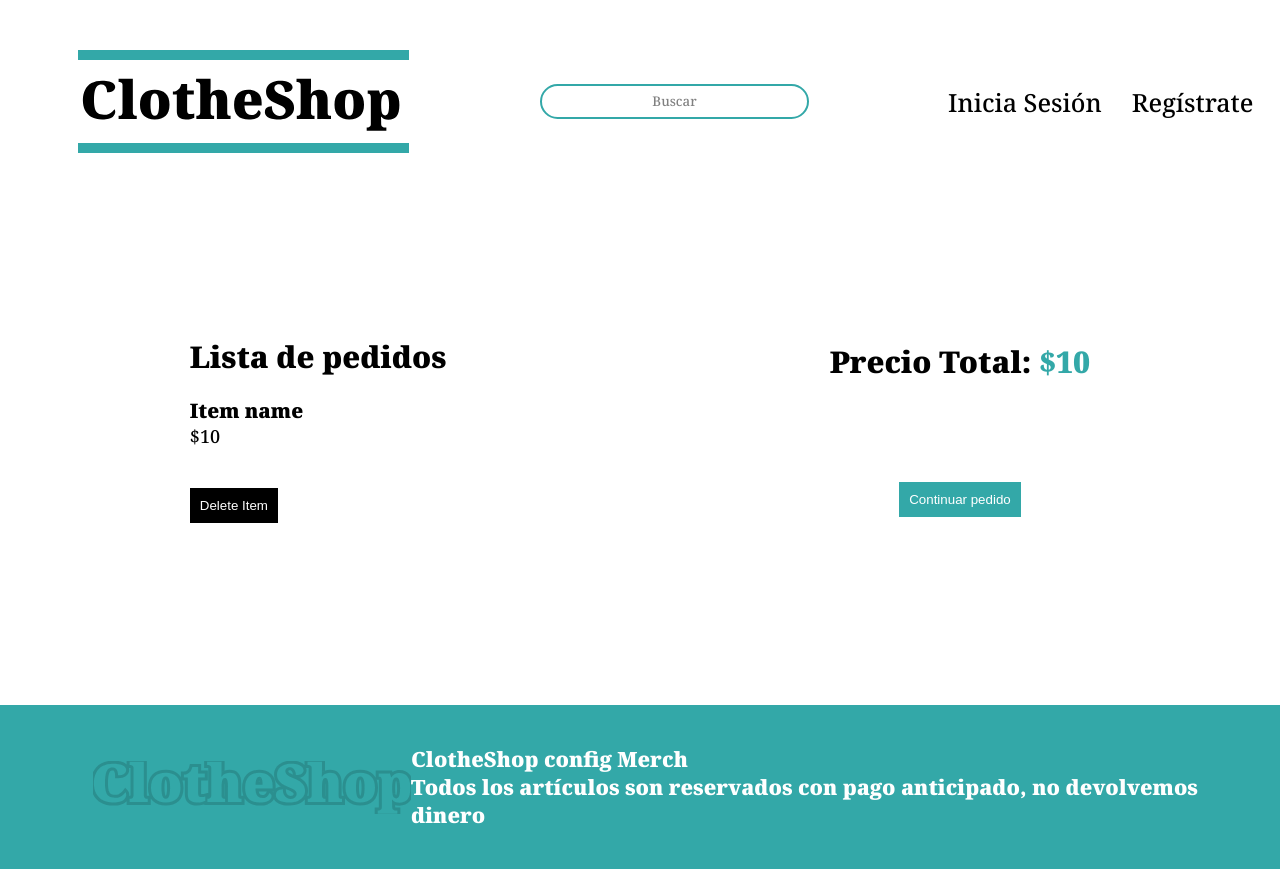
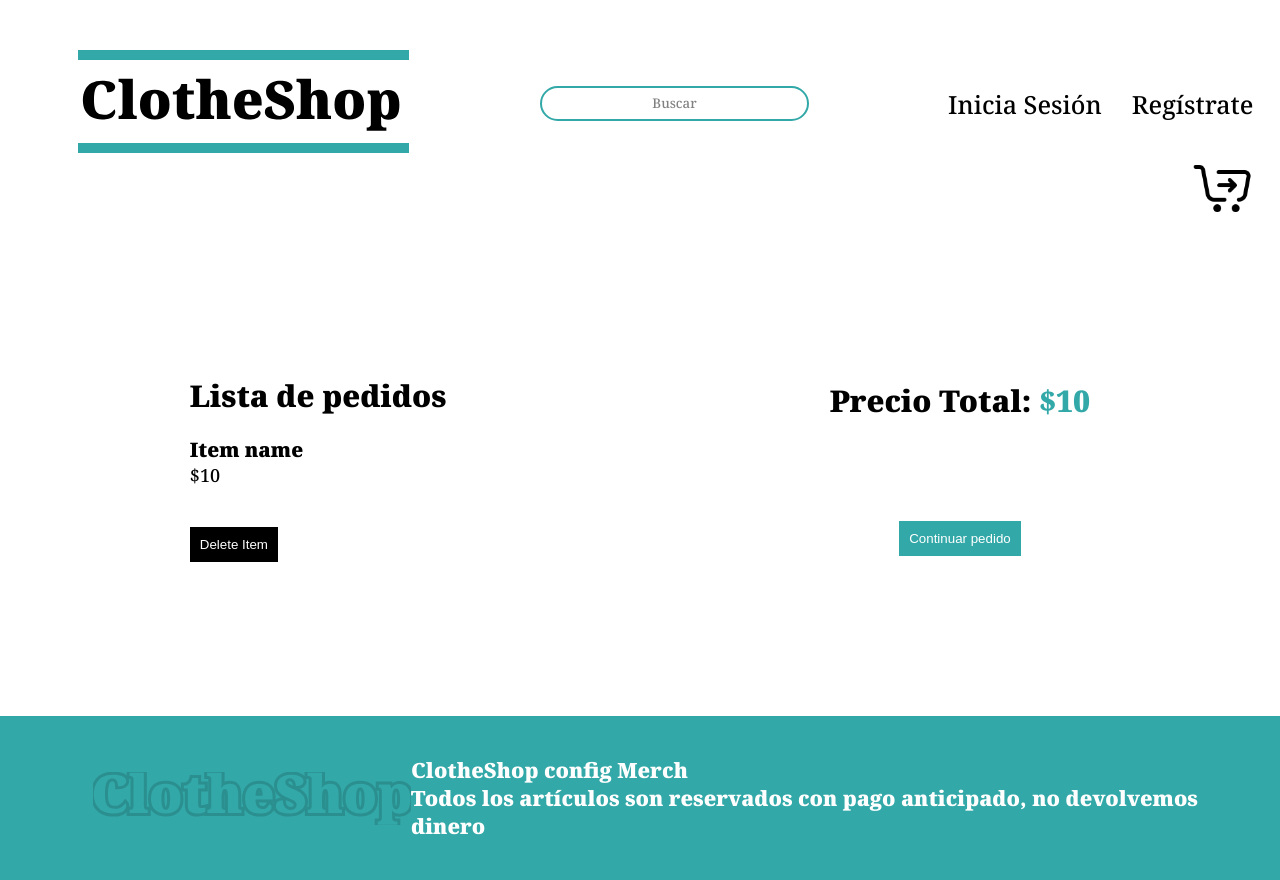
Before and after one commit to kevinarias2210/clothe_Shop_Store, a React (Vite) app: page /checkout in a window 1280 px wide. Built offline with nearby package versions, Linux system fonts and the light colour scheme.

Commit message:
se agregaron custom hooks para guardar las propiedades de agregar objetos al carrito y enumerar los objetos seleccionados, conexion con react routes y un poco de estilos

```diff
--- a/index.html
+++ b/index.html
@@ -2,7 +2,7 @@
 <html lang="en">
   <head>
     <meta charset="UTF-8" />
-    <link rel="icon" type="image/svg+xml" href="/vite.svg" />
+    <link rel="icon" type="image/svg+xml" href="./src/componentes/Header/img/logo_White.svg" />
     <link rel="preconnect" href="https://fonts.googleapis.com">
     <link rel="preconnect" href="https://fonts.gstatic.com" crossorigin>
     <link href="https://fonts.googleapis.com/css2?family=Noto+Serif:wght@500;900&family=Rubik:wght@300;500&display=swap" rel="stylesheet">
--- a/src/componentes/Checkout/Checkout.jsx
+++ b/src/componentes/Checkout/Checkout.jsx
@@ -1,3 +1,4 @@
+import { Link } from 'react-router-dom';
 import './css/Checkout.css';
 
 function Checkout (){
@@ -16,7 +17,9 @@ function Checkout (){
 
       <div className="checkOut__total">
         <h3 className='checkOut__total--h3'>Precio Total: <span>$10</span> </h3>
-        <button className='checkOut__total--continue' type="button">Continuar pedido</button>
+        <Link to="/checkout/information">
+          <button className='checkOut__total--continue' type="button">Continuar pedido</button>
+        </Link>
       </div>
     </div>
   );
--- a/src/componentes/Checkout/css/Checkout.css
+++ b/src/componentes/Checkout/css/Checkout.css
@@ -1,6 +1,6 @@
 .checkOut{
     width: 100%;
-    height: 69vh;
+    height: 62vh;
     display: flex;
     justify-content: center;
     align-items: center;
--- a/src/componentes/Header/Header.jsx
+++ b/src/componentes/Header/Header.jsx
@@ -1,12 +1,21 @@
+import React from 'react';
+import { Link } from 'react-router-dom';
+import { appContext } from '../../context/appContext';
 import logo from "./img/logo.svg";
+import logoCheck from "./img/checkout.png";
 import './css/Header.css';
 
 
 function Header (){
+    const { state } = React.useContext(appContext);
+    const { cart } = state;
+
     return(
         <header className="header">
             <div className="header__container">
-                <img className="header__container--img" src={logo} alt="logo" />
+                <Link to="/" >
+                    <img className="header__container--img" src={logo} alt="logo" />
+                </Link>
 
                 <div className="header__container--input">
                     <input className="header__container--in" type="text" placeholder="Buscar"/>
@@ -18,7 +27,11 @@ function Header (){
                 </div>
             </div>
             <div className="header__checkout">
+                <Link className='header__checkout--link' to="/checkout">
+                    <img className='header__checkout--cart' src={logoCheck} alt="cart" />
+                </Link>
 
+                {cart.length > 0 && <div className="header__checkout--alert">{cart.length}</div>}
             </div>
         </header>
     );
--- a/src/componentes/Header/css/Header.css
+++ b/src/componentes/Header/css/Header.css
@@ -38,3 +38,18 @@
     font-family: 'Noto Serif', serif;
     font-weight: 500;
 }
+
+.header__checkout{
+    display: flex;
+    justify-content: flex-end;
+}
+
+.header__checkout--link{
+    display: flex;
+    justify-content: flex-end;
+    margin-right: 14px;
+}
+
+.header__checkout--cart{
+    width: 66%;
+}
--- a/src/componentes/Information/Information.jsx
+++ b/src/componentes/Information/Information.jsx
@@ -1,3 +1,4 @@
+import { Link } from 'react-router-dom';
 import './css/Information.css';
 
 function Information (){
@@ -27,7 +28,9 @@ function Information (){
                             <button>regresar</button>
                         </div>
                         <div className="information__content--next">
-                            <button>pagar</button>
+                            <Link to="/checkout/payment">
+                                <button>pagar</button>
+                            </Link>
                         </div>
                     </div>
 
--- a/src/componentes/Product/Product.jsx
+++ b/src/componentes/Product/Product.jsx
@@ -1,6 +1,6 @@
 import './css/Product.css';
 
-function Product({ producto }){
+function Product({ producto, addCart }){
     return(
         <div className="productItem">
             <div className='productItem__container'>
@@ -11,7 +11,7 @@ function Product({ producto }){
                         <span className='productItem__container--span'>{` $${producto.price}`}</span>
                     </h2>
                     <p className='productItem__container--p'>{producto.description}</p>
-                    <button className='productItem__container--button' type="button">Comprar</button>
+                    <button className='productItem__container--button' type="button" onClick={addCart(producto)}>Comprar</button>
                 </div>
             </div>
 
--- a/src/componentes/Products/Products.jsx
+++ b/src/componentes/Products/Products.jsx
@@ -1,12 +1,21 @@
+import React from 'react';
+import { appContext } from '../../context/appContext';
 import { Product } from '../Product/Product';
 import './css/Products.css';
 
-function Products ({ productos }) {
+function Products () {
+    const { state, addToCart } = React.useContext(appContext);
+    const { productos } = state;
+
+    const addCart = producto => () => {
+        addToCart(producto)
+    }
+
     return(
         <div className='productos'>
             <div className='productos__items'>
                 {productos.map(producto => (
-                    <Product key={producto.id} producto={producto}/>
+                    <Product key={producto.id} producto={producto} addCart={addCart}/>
                 ))}
             </div>
         </div>
--- /dev/null
+++ b/src/context/appContext.js
@@ -0,0 +1,5 @@
+import React from "react";
+
+const appContext = React.createContext({});
+
+export { appContext }
--- /dev/null
+++ b/src/hooks/useInitialState.js
@@ -0,0 +1,29 @@
+import React from "react";
+import cosas from "../cosas";
+
+function useInitialState(){
+    const [state, setState] = React.useState(cosas);
+
+    const addToCart = paylad => {
+        setState({
+            ...state,
+            cart: [...state.cart, paylad]
+        });
+        console.log(paylad);
+    };
+
+    const removeCart = paylad => {
+        setState({
+            ...state,
+            cart: state.cart.filter(items => items.id != paylad.id)
+        });
+    };
+
+    return{
+        addToCart,
+        removeCart,
+        state
+    }
+}
+
+export { useInitialState }
--- a/src/routes/App.jsx
+++ b/src/routes/App.jsx
@@ -9,9 +9,14 @@ import { Payment } from '../componentes/Payment/Payment';
 import { Success } from '../componentes/Success/Success';
 import { NotFound } from '../componentes/NotFound/NotFound';
 import { Footer } from "../componentes/Footer/Footer";
+import { appContext } from "../context/appContext";
+import { useInitialState } from "../hooks/useInitialState";
 
 function App () {
+    const initialState = useInitialState();
+
     return(
+        <appContext.Provider value={initialState}>
             <BrowserRouter>
                     <Header />
                     <Routes>
@@ -24,6 +29,7 @@ function App () {
                     </Routes>
                     <Footer />
             </BrowserRouter>
+        </appContext.Provider>
     )
 }
 
```
Also changed, not shown: src/componentes/Header/img/checkout.png (added), src/componentes/Header/img/logo_White.svg (added). Lines whose indentation alone changed are shown as unchanged.
